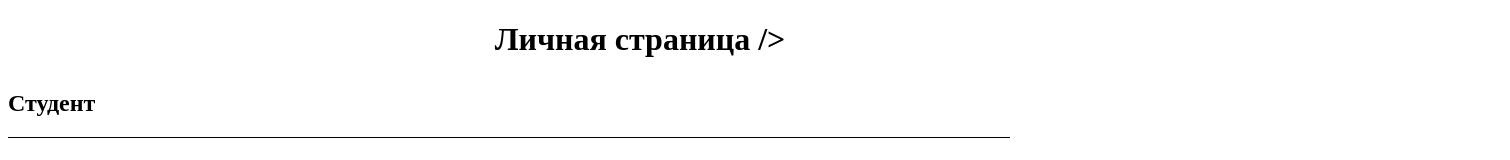
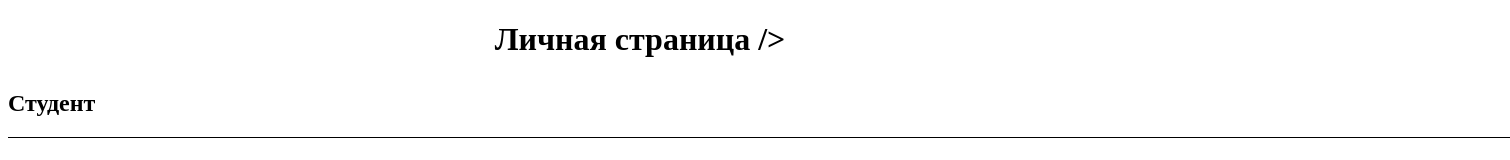
Before and after one commit to Shevelev2707/shevelev2707.github.io, a plain HTML site: page index.html in a window 1280 px wide. Shown: the whole page, 1510 px wide, since content can reach past the window. Drawn offline with Linux system fonts and the light colour scheme.

Commit message:
Update index.html

```diff
--- a/index.html
+++ b/index.html
@@ -10,7 +10,7 @@
   <h1 align = "center" <u> Личная страница </u> />
   <br/>
   <p><h2>Студент</h2></p>
-  <hr align="left" width="1000" size="0,1" color="#000000" />
+  <hr align="left" width="1500" size="0,1" color="#000000" />
 
  </body>
 </html>
```
